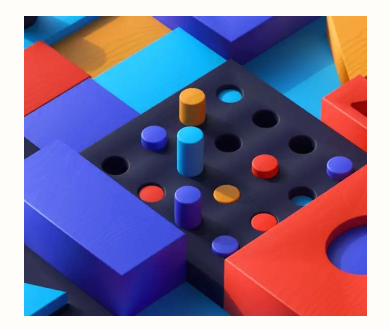
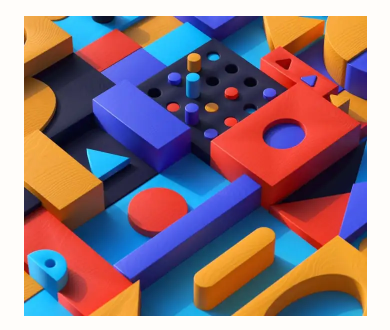
Before and after one commit to khoncharov/FM-News-homepage, a website built with Vite: page index.html in a window 390 px wide. Shown: the part 72-402 px from the top of the page. Built offline with nearby package versions, Linux system fonts and the light colour scheme.

Commit message:
feat: add img resizing properties

```diff
--- a/index.html
+++ b/index.html
@@ -57,6 +57,11 @@
               alt="Wooden colored puzzle"
               width="730"
               height="300"
+              srcset="
+                ./assets/img/image-web-3-desktop.webp 1460w,
+                ./assets/img/image-web-3-mobile.webp   686w
+              "
+              sizes="(max-width: 1110px) 686px, 1460px"
             />
             <h1 class="main-article__top-title">The Bright Future of Web 3.0?</h1>
             <p class="main-article__text text-default-p">
--- a/src/styles/_global.scss
+++ b/src/styles/_global.scss
@@ -29,7 +29,8 @@ li {
 }
 
 img {
-  max-width: 100%;
+  max-inline-size: 100%;
+  block-size: auto;
   object-fit: cover;
 }
 
```
